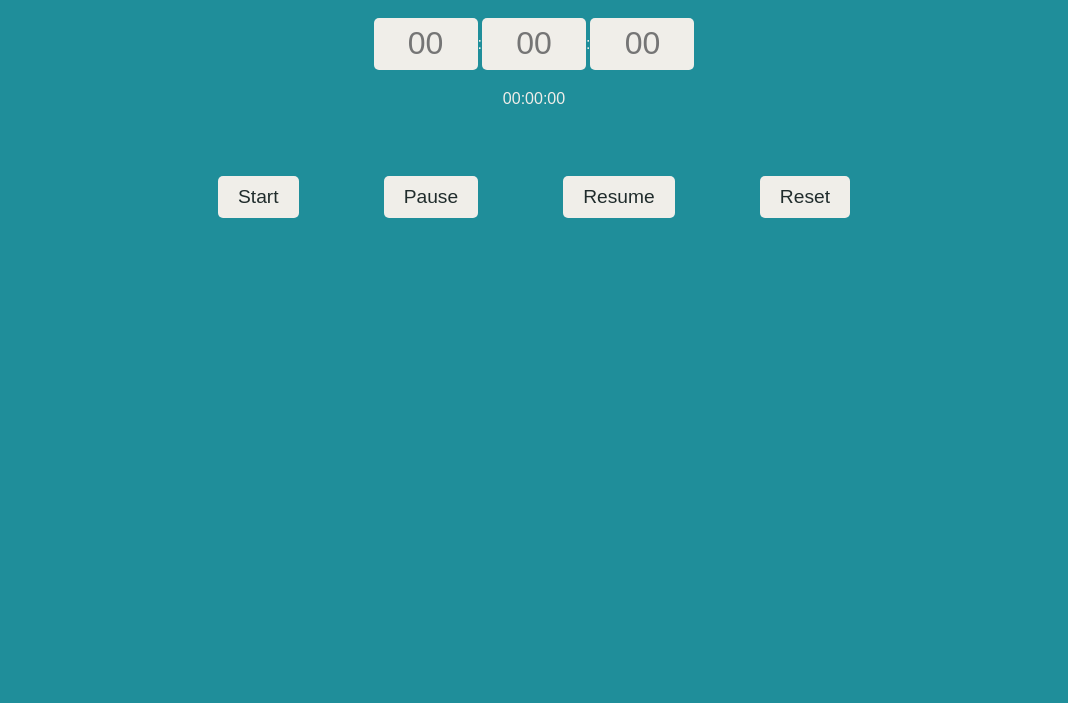
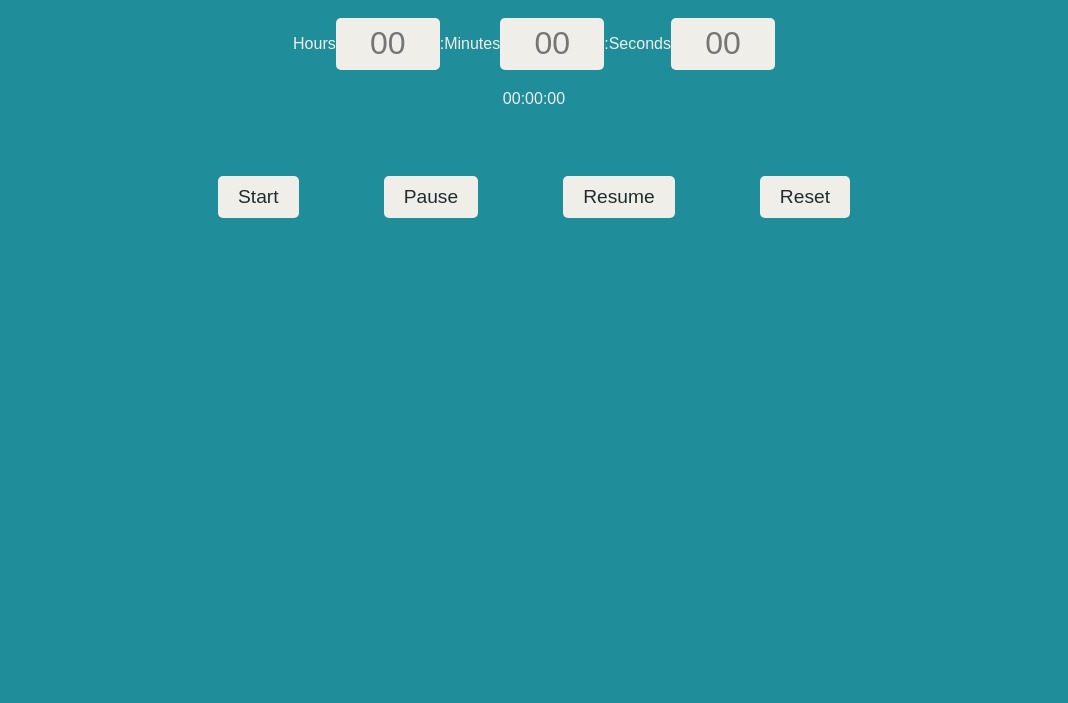
Before and after one commit to CaireneA/p-p-2, a plain HTML site: page index.html in a window 1280 px wide. Shown: the part 97-800 px from the top of the page, without its empty margins (106-1174 px from the left). Drawn offline with Linux system fonts and the light colour scheme; a web font is replaced by a local one.

Commit message:
Add labels to input fields

```diff
--- a/index.html
+++ b/index.html
@@ -22,16 +22,20 @@
         <section class="timer-area" aria-labelledby="timer-section-heading">
             <h2 id="timer-section-heading" class="hidden">Timer</h2>
             <div id="input-area">
+                <label for="hours">Hours</label>
                 <input type="text" id="hours" placeholder="00">
                 <span>:</span>
+                <label for="minutes">Minutes</label>
                 <input type="text" id="minutes" placeholder="00">
                 <span>:</span>
+                <label for="seconds">Seconds</label>
                 <input type="text" id="seconds" placeholder="00">
             </div>
             <div id="display-area">
                 <p id="timer-placeholder">00:00:00</p>
             </div>
         </section>
+
         <!-- Controls Area -->
         <section class="controls-area" aria-labelledby="controls-section-heading">
             <h2 id="controls-section-heading" class="hidden">Controls</h2>
```
